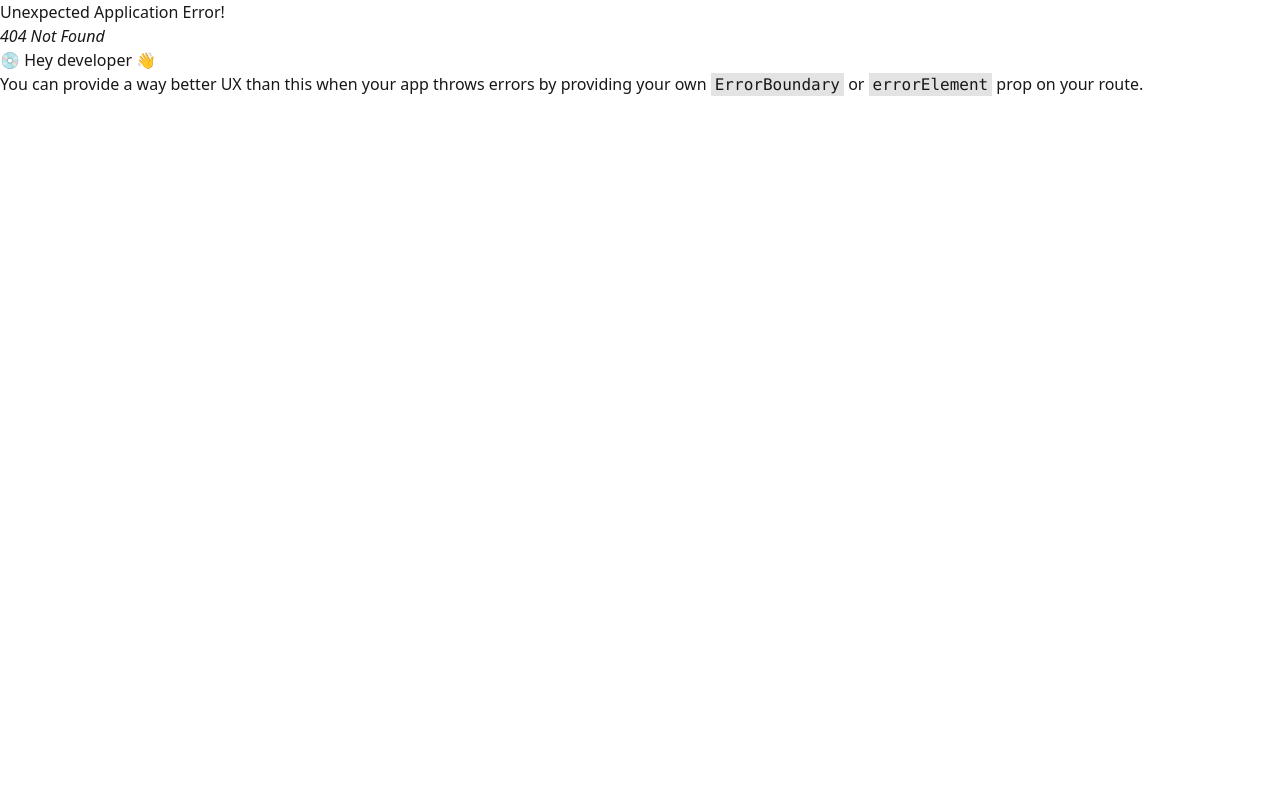
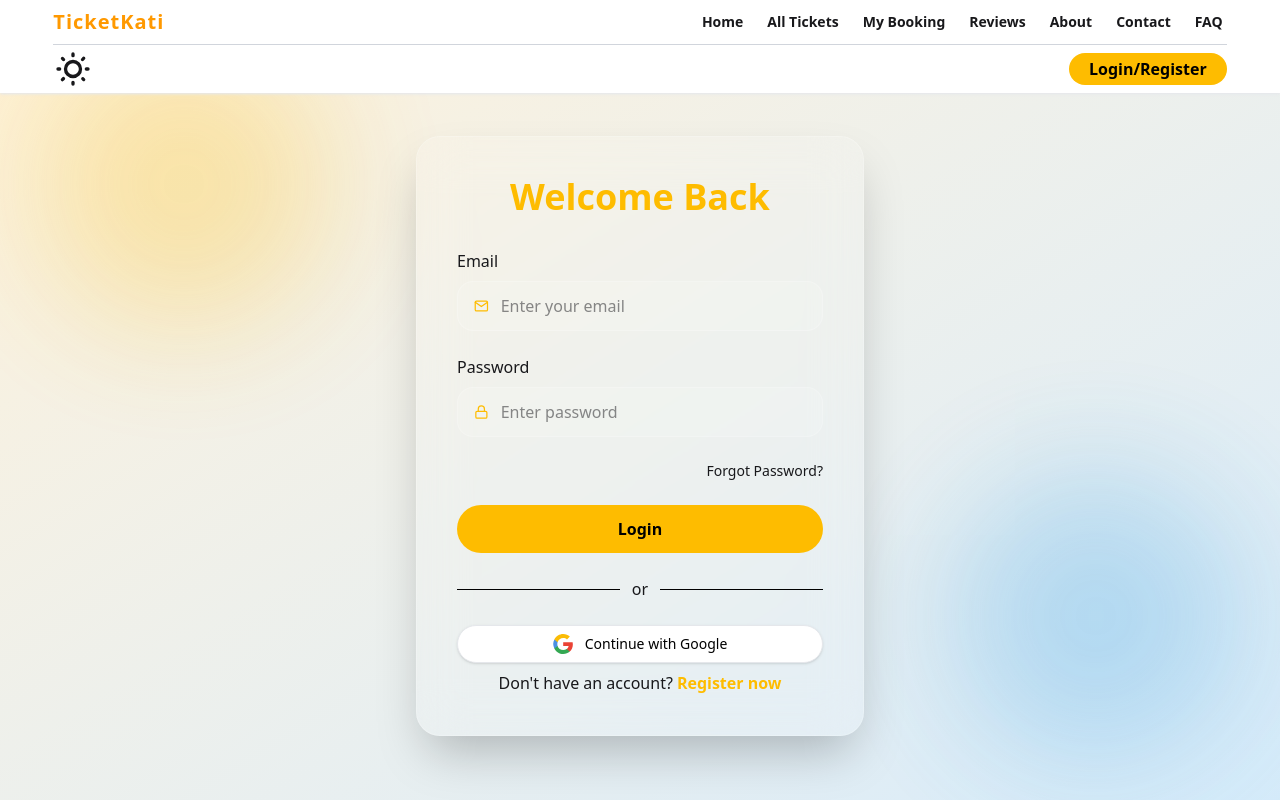
Before and after one commit to rong-rubaiya/TicketKati, a React (Vite) app: page /login in a window 1280 px wide. Before the commit this address had no page. Shown: the top 800 px of the page. Built offline with nearby package versions, Linux system fonts and the light colour scheme.

Commit message:
register login design done

```diff
--- /dev/null
+++ b/src/Auth/Login.jsx
@@ -0,0 +1,89 @@
+import React from "react";
+import { motion } from "framer-motion";
+import { FiMail, FiLock } from "react-icons/fi";
+import SocialBtn from "./SocialBtn";
+import { Link } from "react-router";
+
+const Login = () => {
+  return (
+    <section className="min-h-screen flex items-center justify-center bg-gradient-to-br from-[#FEBC00]/20 to-[#2C9CE5]/20 relative overflow-hidden pt-28 pb-10 px-6">
+
+      {/* Floating Blobs */}
+      <div className="absolute w-72 h-72 bg-[#FEBC00]/30 rounded-full blur-3xl top-10 left-10 animate-pulse"></div>
+      <div className="absolute w-72 h-72 bg-[#2C9CE5]/30 rounded-full blur-3xl bottom-10 right-10 animate-pulse"></div>
+
+      {/* Glass Login Card */}
+      <motion.div
+        initial={{ opacity: 0, y: 50 }}
+        animate={{ opacity: 1, y: 0 }}
+        transition={{ duration: 0.8 }}
+        className="backdrop-blur-xl bg-white/10 dark:bg-black/30 border border-white/20 shadow-2xl rounded-3xl p-10 max-w-md w-full"
+      >
+        <h2 className="text-4xl font-bold text-center mb-8 text-[#FEBC00] dark:text-[#2C9CE5]">
+          Welcome Back
+        </h2>
+
+        {/* Email Field */}
+        <div className="mb-6">
+          <label className="block mb-2  font-medium">Email</label>
+          <div className="flex items-center gap-3 bg-white/10 border border-white/20 rounded-2xl px-4 py-3">
+            <FiMail className="text-[#FEBC00]" />
+            <input
+              type="email"
+              className="bg-transparent outline-none w-full "
+              placeholder="Enter your email"
+            />
+          </div>
+        </div>
+
+        {/* Password Field */}
+        <div className="mb-6">
+          <label className="block mb-2  font-medium">Password</label>
+          <div className="flex items-center gap-3 bg-white/10 border border-white/20 rounded-2xl px-4 py-3">
+            <FiLock className="text-[#FEBC00]" />
+            <input
+              type="password"
+              className="bg-transparent outline-none w-full "
+              placeholder="Enter password"
+            />
+          </div>
+        </div>
+
+        {/* Forgot */}
+        <p className="text-right text-sm mb-6 hover:text-[#FEBC00] cursor-pointer">
+          Forgot Password?
+        </p>
+
+        {/* Login Button */}
+        <motion.button
+          whileHover={{ scale: 1.05 }}
+          whileTap={{ scale: 0.95 }}
+          className="w-full bg-[#FEBC00] text-black font-bold py-3 rounded-full hover:bg-[#ffdf89] transition-colors duration-300"
+        >
+          Login
+        </motion.button>
+
+        {/* Divider */}
+        <div className="flex items-center gap-3 my-6">
+          <span className="flex-1 h-px  bg-black"></span>
+          <span className="">or</span>
+          <span className="flex-1 h-px bg-black"></span>
+        </div>
+
+        <SocialBtn/>
+
+        {/* Signup Link */}
+        <p className="text-center mt-2">
+          Don't have an account?
+          <Link to={'/register'}>
+          <span className="ml-1 text-[#FEBC00] font-semibold cursor-pointer hover:underline">
+            Register now
+          </span>
+          </Link>
+        </p>
+      </motion.div>
+    </section>
+  );
+};
+
+export default Login;
--- /dev/null
+++ b/src/Auth/Register.jsx
@@ -0,0 +1,111 @@
+import React from "react";
+import { motion } from "framer-motion";
+import { FiMail, FiLock, FiUser, FiCamera } from "react-icons/fi";
+import SocialBtn from "./SocialBtn";
+import { Link } from "react-router";
+
+const Register = () => {
+  return (
+    <section className="min-h-screen flex items-center justify-center bg-gradient-to-br from-[#FEBC00]/20 to-[#2C9CE5]/20 relative overflow-hidden pt-28 pb-10 px-6">
+
+      {/* Floating Blobs */}
+      <div className="absolute w-72 h-72 bg-[#FEBC00]/30 rounded-full blur-3xl top-10 left-10 animate-pulse"></div>
+      <div className="absolute w-72 h-72 bg-[#2C9CE5]/30 rounded-full blur-3xl bottom-10 right-10 animate-pulse"></div>
+
+      {/* Glass Register Card */}
+      <motion.div
+        initial={{ opacity: 0, y: 50 }}
+        animate={{ opacity: 1, y: 0 }}
+        transition={{ duration: 0.8 }}
+        className="backdrop-blur-xl bg-white/20 dark:bg-black/30 border border-white/20 shadow-2xl rounded-3xl p-10 max-w-md w-full"
+      >
+        <h2 className="text-4xl font-bold text-center mb-8 text-gray-900 dark:text-white">
+          Create Account
+        </h2>
+
+        {/* Full Name */}
+        <div className="mb-4">
+          <label className="block mb-2 text-gray-900 dark:text-white font-medium">Full Name</label>
+          <div className="flex items-center gap-3 bg-white/10 border border-white/20 rounded-2xl px-4 py-3">
+            <FiUser className="text-[#FEBC00]" />
+            <input
+              type="text"
+              className="bg-transparent outline-none w-full text-gray-900 dark:text-white placeholder-gray-700 dark:placeholder-gray-300"
+              placeholder="Enter your full name"
+            />
+          </div>
+        </div>
+
+        {/* Email */}
+        <div className="mb-4">
+          <label className="block mb-2 text-gray-900 dark:text-white font-medium">Email</label>
+          <div className="flex items-center gap-3 bg-white/10 border border-white/20 rounded-2xl px-4 py-3">
+            <FiMail className="text-[#FEBC00]" />
+            <input
+              type="email"
+              className="bg-transparent outline-none w-full text-gray-900 dark:text-white placeholder-gray-700 dark:placeholder-gray-300"
+              placeholder="Enter your email"
+            />
+          </div>
+        </div>
+
+        {/* Password */}
+        <div className="mb-4">
+          <label className="block mb-2 text-gray-900 dark:text-white font-medium">Password</label>
+          <div className="flex items-center gap-3 bg-white/10 border border-white/20 rounded-2xl px-4 py-3">
+            <FiLock className="text-[#FEBC00]" />
+            <input
+              type="password"
+              className="bg-transparent outline-none w-full text-gray-900 dark:text-white placeholder-gray-700 dark:placeholder-gray-300"
+              placeholder="Enter your password"
+            />
+          </div>
+        </div>
+
+        {/* Profile Photo URL */}
+        <div className="mb-6">
+          <label className="block mb-2 text-gray-900 dark:text-white font-medium">Profile Photo URL</label>
+          <div className="flex items-center gap-3 bg-white/10 border border-white/20 rounded-2xl px-4 py-3">
+            <FiCamera className="text-[#FEBC00]" />
+            <input
+              type="text"
+              className="bg-transparent outline-none w-full text-gray-900 dark:text-white placeholder-gray-700 dark:placeholder-gray-300"
+              placeholder="Enter photo URL"
+            />
+          </div>
+        </div>
+
+        {/* Register Button */}
+        <motion.button
+          whileHover={{ scale: 1.05 }}
+          whileTap={{ scale: 0.95 }}
+          className="w-full bg-[#FEBC00] text-black font-bold py-3 rounded-full hover:bg-[#ffdf89] transition-colors duration-300 mb-4"
+        >
+          Register
+        </motion.button>
+
+        {/* Divider */}
+        <div className="flex items-center gap-3 my-4">
+          <span className="flex-1 h-px bg-gray-300 dark:bg-white/40"></span>
+          <span className="text-gray-500 dark:text-white/40">or</span>
+          <span className="flex-1 h-px bg-gray-300 dark:bg-white/40"></span>
+        </div>
+
+        {/* Social Login */}
+        <SocialBtn />
+
+        {/* Login Redirect */}
+        <p className="text-center mt-6 text-gray-900 dark:text-white">
+          Already have an account?
+          <Link to="/login">
+            <span className="ml-1 text-[#FEBC00] font-semibold cursor-pointer hover:underline">
+              Login
+            </span>
+          </Link>
+        </p>
+      </motion.div>
+    </section>
+  );
+};
+
+export default Register;
--- /dev/null
+++ b/src/Auth/SocialBtn.jsx
@@ -0,0 +1,31 @@
+// GoogleButton.jsx
+import React from "react";
+import { motion } from "framer-motion";
+
+const SocialBtn = ({ onClick = () => {} }) => {
+  return (
+    <motion.button
+      onClick={onClick}
+      whileHover={{ scale: 1.03 }}
+      whileTap={{ scale: 0.98 }}
+      aria-label="Sign in with Google"
+      className="w-full flex items-center justify-center gap-3 px-4 py-2 rounded-full
+                 bg-white dark:bg-gray-800 border border-gray-200 dark:border-gray-700
+                 shadow-sm hover:shadow-md transition-all duration-200 text-sm font-medium"
+    >
+      {/* Google Icon (SVG) */}
+      <svg className="w-5 h-5" viewBox="0 0 533.5 544.3" xmlns="http://www.w3.org/2000/svg" role="img" aria-hidden="true">
+        <path fill="#EA4335" d="M533.5 278.4c0-18.7-1.6-37-4.8-54.7H272v103.5h147.1c-6.3 34-25 62.8-53.4 82v68.2h86.2c50.5-46.6 83.6-115 83.6-199z"/>
+        <path fill="#34A853" d="M272 544.3c72.8 0 134-24.2 178.7-65.9l-86.2-68.2c-24 16.1-54.8 25.6-92.5 25.6-71 0-131.2-47.9-152.7-112.4H31.4v70.7C75.8 485.3 168.6 544.3 272 544.3z"/>
+        <path fill="#4A90E2" d="M119.3 323.4c-10.9-32.6-10.9-67.8 0-100.4V152.3H31.4C11.2 194.8 0 235.8 0 272s11.2 77.2 31.4 119.7l87.9-68.3z"/>
+        <path fill="#FBBC05" d="M272 107.7c39.6 0 75.4 13.6 103.6 40.4l77.7-77.7C405.7 25 344.5 0 272 0 168.6 0 75.8 59 31.4 152.3l87.9 70.7C140.8 155.6 201 107.7 272 107.7z"/>
+      </svg>
+
+      <span className="text-black dark:text-white">
+        Continue with Google
+      </span>
+    </motion.button>
+  );
+};
+
+export default SocialBtn;
--- a/src/Shared/Navbar.jsx
+++ b/src/Shared/Navbar.jsx
@@ -1,5 +1,5 @@
 import React, { useState, useEffect } from "react";
-import { NavLink } from "react-router";
+import { Link, NavLink } from "react-router";
 import { FiMenu, FiX } from "react-icons/fi";
 import { motion, AnimatePresence } from "framer-motion";
 
@@ -90,11 +90,13 @@ const Navbar = () => {
 
         {/* Login/Register */}
         <div>
+         <Link to={'/login'}>
           <button className="bg-[#FEBC00] py-1 px-5 rounded-2xl font-bold text-black cursor-pointer
              transition-all duration-300 ease-in-out
              hover:bg-[#ffdf89]">
             Login/Register
           </button>
+         </Link>
         </div>
       </div>
 
```
Also changed, not shown: src/router/Routes.jsx (+10 -0 lines).
